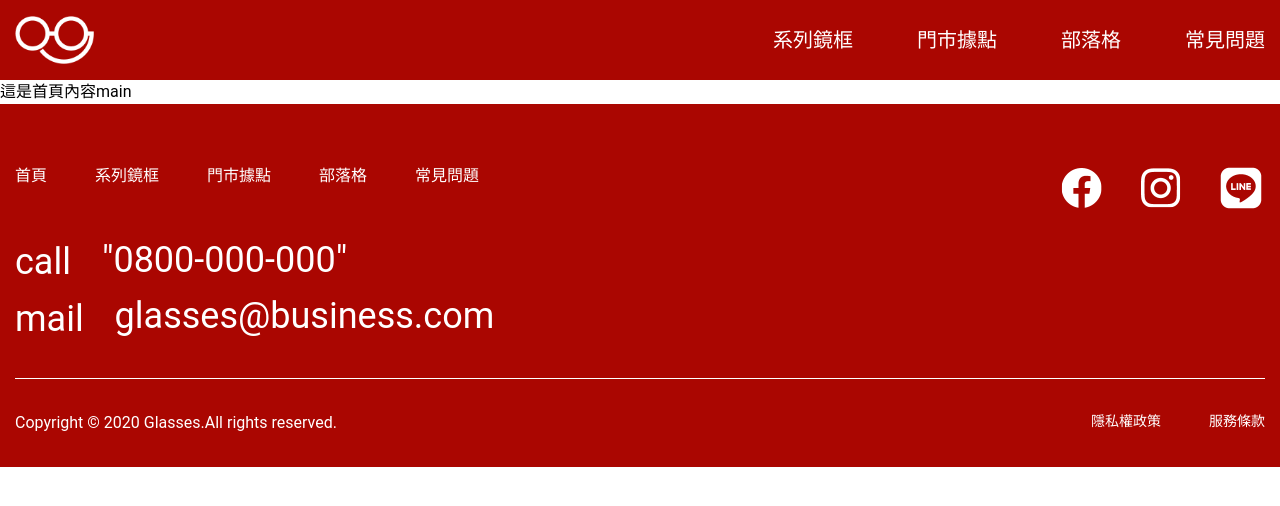
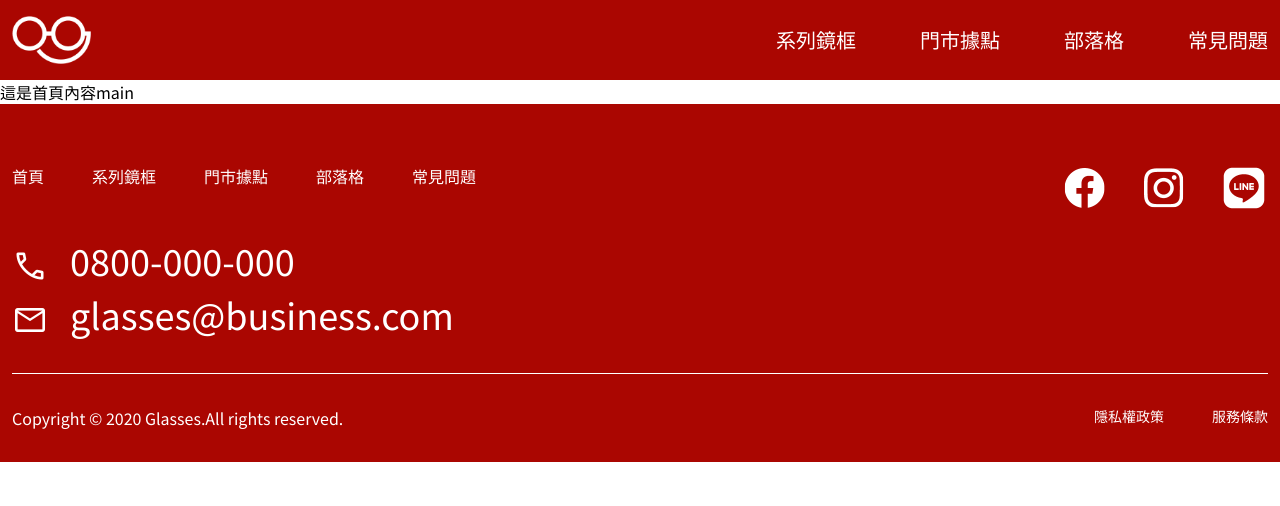
Before and after one commit to Winnie083/week4, a plain HTML site: page index.html in a window 1280 px wide. Drawn offline with nearby package versions, Linux system fonts and the light colour scheme.

Commit message:
Update 2022-08-09T16:29:44.203Z

```diff
--- a/index.html
+++ b/index.html
@@ -7,6 +7,8 @@
   <meta http-equiv="X-UA-Compatible" content="ie=edge">
   <title>首頁</title>
   <link rel="stylesheet" href="assets/style/all.css">
+  <link href="https://fonts.googleapis.com/css2?family=Noto+Sans+TC:wght@400;700&family=Roboto+Mono:ital,wght@0,400;0,500;1,700&display=swap" rel="stylesheet">
+<link rel="stylesheet" href="https://fonts.googleapis.com/css2?family=Material+Symbols+Outlined:opsz,wght,FILL,GRAD@48,400,0,0" />
 </head>
 
 <body>
@@ -14,9 +16,9 @@
     <div class="header container">
       <h1 class="logo"><a href="#">公司logo</a></h1>
       <ul class="menu">
-        <li class="mr-64"><a href="#">系列鏡框</a></li>
-        <li class="mr-64"><a href="#">門市據點</a></li>
-        <li class="mr-64"><a href="#">部落格</a></li>
+        <li><a class="pr-64" href="#">系列鏡框</a></li>
+        <li><a class="pr-64" href="#">門市據點</a></li>
+        <li><a class="pr-64" href="#">部落格</a></li>
         <li><a href="#">常見問題</a></li>
       </ul>
     </div>
@@ -34,10 +36,10 @@
       <div class="footer-menu">
         <div class="menu2">
           <ul class="df">
-            <li class="mr-48 fz-16-24"><a href="#">首頁</a></li>
-            <li class="mr-48"><a href="#">系列鏡框</a></li>
-            <li class="mr-48"><a href="#">門市據點</a></li>
-            <li class="mr-48"><a href="#">部落格</a></li>
+            <li><a class="pr-48" href="#">首頁</a></li>
+            <li><a class="pr-48" href="#">系列鏡框</a></li>
+            <li><a class="pr-48" href="#">門市據點</a></li>
+            <li><a class="pr-48" href="#">部落格</a></li>
             <li class="mb-45"><a href="#">常見問題</a></li>
           </ul>
           <div class="footer-contact">
@@ -45,7 +47,7 @@
               <li>
                 <a href="tel:+886-8-00000000"><span class="material-symbols-outlined">
                   call
-                  </span>"0800-000-000"</a>
+                  </span>0800-000-000</a>
               </li>
               <li class="mb-32">
                 <a href="mailto:glasses@business.com"><span class="material-symbols-outlined">
@@ -63,12 +65,11 @@
           </ul>
         </div>
       </div>
-
       <div class="footer-copyright fz-16-24">
         <p>Copyright © 2020 Glasses.All rights reserved.</p>
         <ul>
-          <li class="mr-48 fz-14-21">隱私權政策</li>
-          <li class="fz-14-21">服務條款</li>
+          <li class="fz-14-21"><a class="pr-48" href="#">隱私權政策</a></li>
+          <li class="fz-14-21"><a href="#">服務條款</a></li>
         </ul>
       </div>
     </div>
```
Also changed, not shown: assets/style/all.css, 1 other file.
